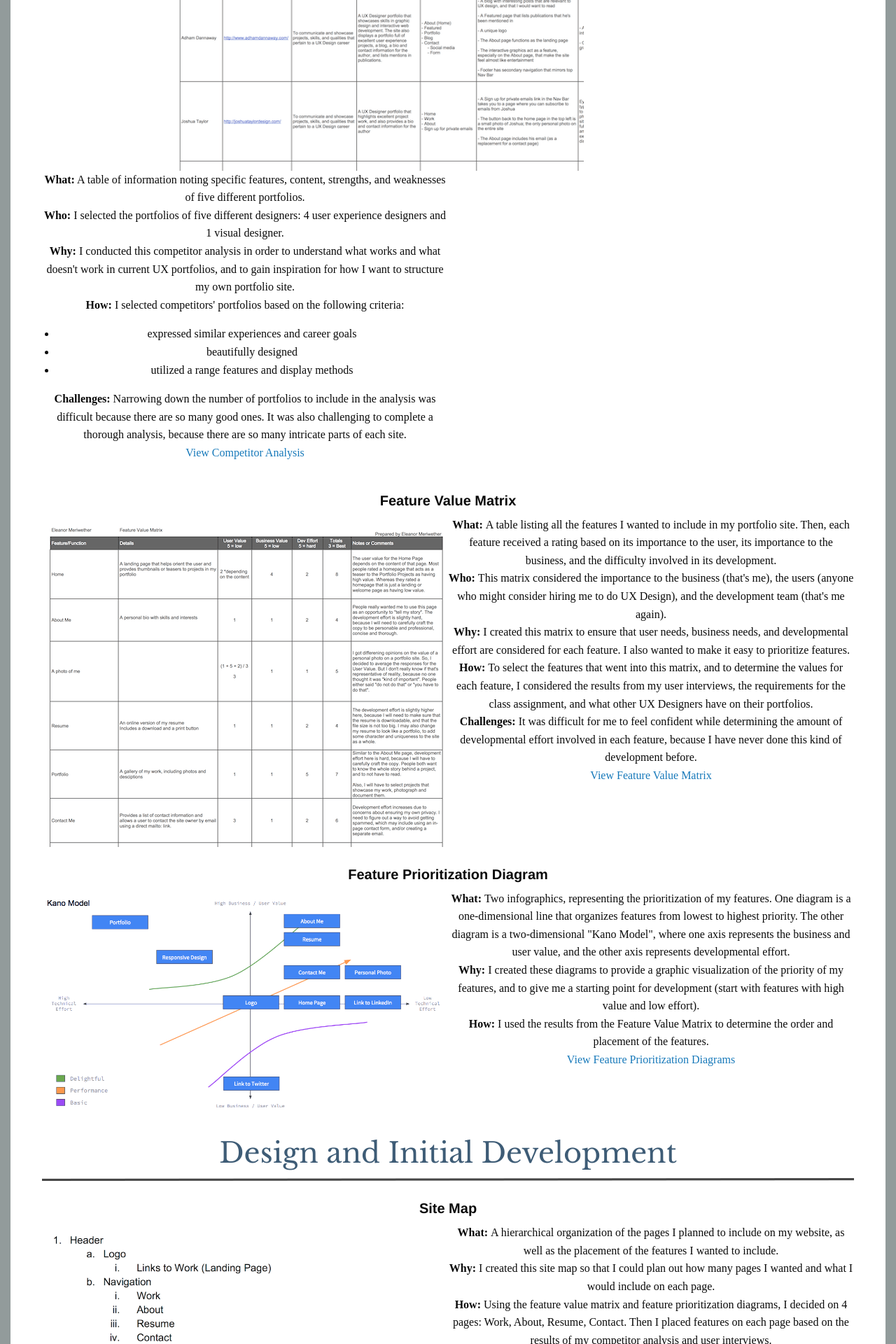
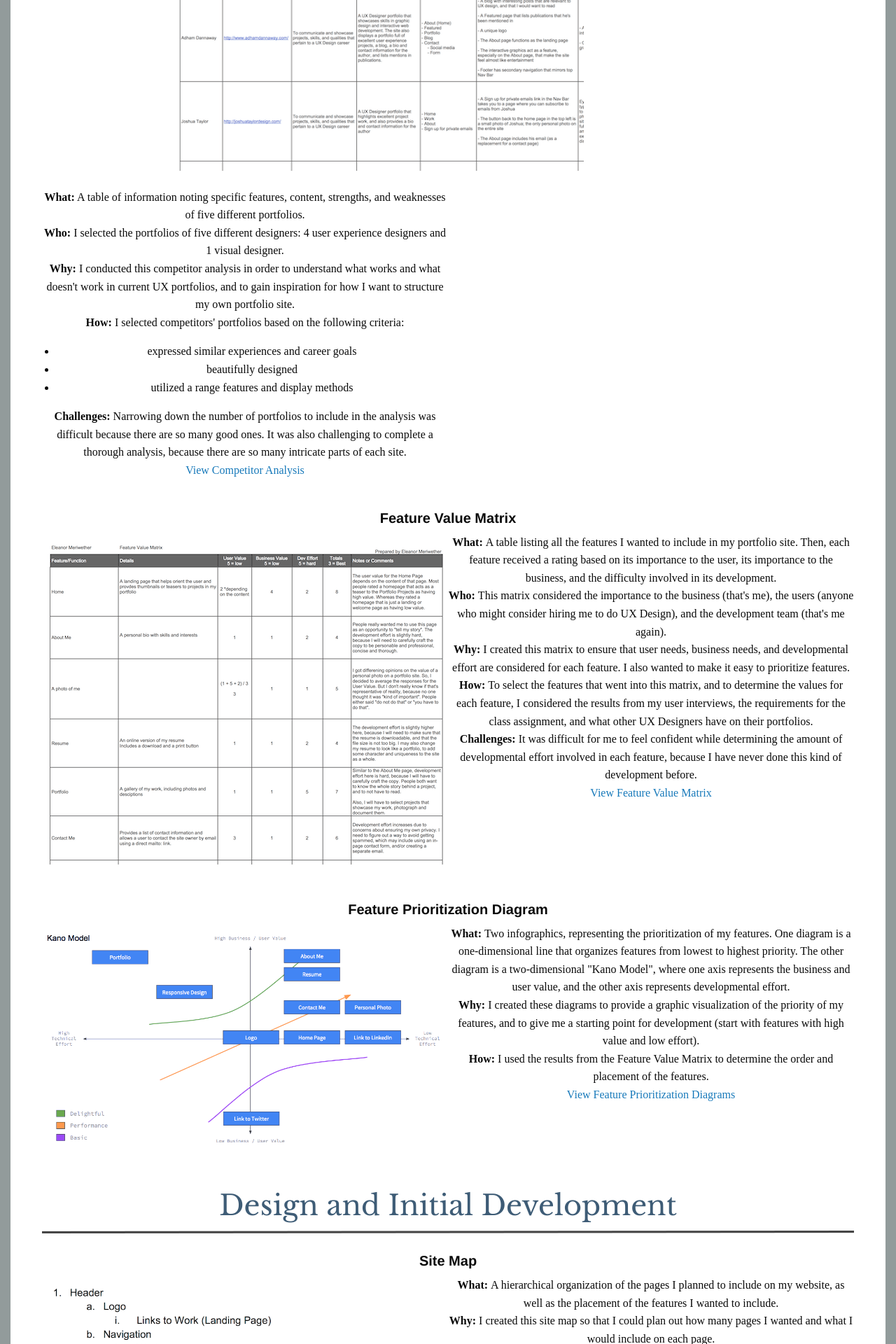
Before and after one commit to emeriwether/emeriwether.github.io, a Jekyll site: the page built from project1.html, in a window 1280 px wide. Shown: the part 2340-4260 px from the top of the page at 70% size. Built offline with Jekyll 4.4.1, drawn with Linux system fonts in a browser that asks for light colours; some web fonts are replaced.

Commit message:
ct prev com

```diff
--- a/project1.html
+++ b/project1.html
@@ -27,7 +27,7 @@
         <div class="cell medium-6"><p><b>What:</b>3 one-hour long interviews, with a mix of structured and unstructured questions.<br><b> Who:</b> I interviewed 3 current User Experience Designers in lead positions.<br> <b >Where:</b> The interviews were conducted remotely, with audio only.<br><b> Why:</b> I conducted these user interviews to better understand what my users want, and to gain context for the answers I receive in the interviews.<br><b> Challenges:</b> On some topics, I received conflicting opinions. For example, one interviewee said it is very important to include a personal photo on a portfolio site, while another interviewee said that doing so is a very bad idea.<br><b> Results:</b> Following the user interviews, I was able to confirm that an online portfolio is necessary for getting a job in user experience design. I also gained excellent insight into what lead UX Designers look for in online portfolios when hiring.</p></div>
 
         <div class="cellsubsectionHeader"><h5><b>Competitor Analysis</b></h5></div>
-        <div class="cell medium-6"><img src="img/portfolioProjectDescription/competitorAnalysis.png"></div>
+        <div class="cell medium-6 subsectionThumb"><img src="img/portfolioProjectDescription/competitorAnalysis.png"></div>
         <div class="cell medium-6"><p><b>What:</b> A table of information noting specific features, content, strengths, and weaknesses of five different portfolios.<br><b> Who:</b> I selected the portfolios of five different designers: 4 user experience designers and 1 visual designer.<br> <b>Why:</b> I conducted this competitor analysis in order to understand what works and what doesn't work in current UX portfolios, and to gain inspiration for how I want to structure my own portfolio site.<br> <b>How:</b> I selected competitors' portfolios based on the following criteria:</p>
         <ul>
             <li>expressed similar experiences and career goals</li>
@@ -38,12 +38,12 @@
         </div>
 
         <div class="cell subsectionHeader"><h5><b>Feature Value Matrix</b></h5></div>
-        <div class="cell medium-6"><img src="img/portfolioProjectDescription/featureValueMatrix.png"></div>
+        <div class="cell medium-6 subsectionThumb"><img src="img/portfolioProjectDescription/featureValueMatrix.png"></div>
         <div class="cell medium-6"><p><b>What: </b>A table listing all the features I wanted to include in my portfolio site. Then, each feature received a rating based on its importance to the user, its importance to the business, and the difficulty involved in its development.<br><b>Who: </b>This matrix considered the importance to the business (that's me), the users (anyone who might consider hiring me to do UX Design), and the development team (that's me again).<br><b>Why: </b>I created this matrix to ensure that user needs, business needs, and developmental effort are considered for each feature. I also wanted to make it easy to prioritize features.<br><b>How: </b>To select the features that went into this matrix, and to determine the values for each feature, I considered the results from my user interviews, the requirements for the class assignment, and what other UX Designers have on their portfolios.<br><b>Challenges: </b>It was difficult for me to feel confident while determining the amount of developmental effort involved in each feature, because I have never done this kind of development before.<br><a href="">View Feature Value Matrix</a></p>
         </div>
 
         <div class="cell subsectionHeader"><h5><b>Feature Prioritization Diagram</b></h5></div>
-        <div class="cell medium-6"><img src="img/portfolioProjectDescription/featurePrioritization.png"></div>
+        <div class="cell medium-6 subsectionThumb"><img src="img/portfolioProjectDescription/featurePrioritization.png"></div>
         <div class="cell medium-6"><p><b>What: </b>Two infographics, representing the prioritization of my features. One diagram is a one-dimensional line that organizes features from lowest to highest priority. The other diagram is a two-dimensional "Kano Model", where one axis represents the business and user value, and the other axis represents developmental effort. <br><b>Why: </b>I created these diagrams to provide a graphic visualization of the priority of my features, and to give me a starting point for development (start with features with high value and low effort). <br><b>How: </b>I used the results from the Feature Value Matrix to determine the order and placement of the features.<br><a href="">View Feature Prioritization Diagrams</a></p>
         </div>
 
@@ -51,17 +51,17 @@
         <div class="cell underline"><img src="img/underline.png"></div>
 
         <div class="cell subsectionHeader"><h5><b>Site Map</b></h5></div>
-        <div class="cell medium-6"><img src="img/portfolioProjectDescription/portfolioSiteMap.png"></div>
+        <div class="cell medium-6 subsectionThumb"><img src="img/portfolioProjectDescription/portfolioSiteMap.png"></div>
         <div class="cell medium-6"><p><b>What: </b>A hierarchical organization of the pages I planned to include on my website, as well as the placement of the features I wanted to include. <br><b>Why: </b>I created this site map so that I could plan out how many pages I wanted and what I would include on each page. <br><b>How: </b>Using the feature value matrix and feature prioritization diagrams, I decided on 4 pages: Work, About, Resume, Contact. Then I placed features on each page based on the results of my competitor analysis and user interviews. <br><b>Results: </b>The finished site map provided me with a clear and concise outline that helped me start wireframing the site.<br><a href="">View Site Map</a></p>
         </div>
 
         <div class="cell subsectionHeader"><h5><b>Wireframing</b></h5></div>
-        <div class="cell medium-6"><img src="img/portfolioProjectDescription/work_wireframe_web.jpg"></div>
+        <div class="cell medium-6 subsectionThumb"><img src="img/portfolioProjectDescription/work_wireframe_web.jpg"></div>
         <div class="cell medium-6"><p><b>What: </b>Low-fidelity and medium-fidelity wireframes using the Omnigraffle application. You can view my full set of wireframes <a href="">here</a>. <br><b>Why: </b>I created these wireframes to increase the consistency of the site, and the efficency of my development.</p>
         </div>
 
         <div class="cell subsectionHeader"><h5><b>Initial Development</b></h5></div>
-        <div class="cell medium-6"><img src="img/portfolioProjectDescription/work_Screenshot.png"></div>
+        <div class="cell medium-6 subsectionThumb"><img src="img/portfolioProjectDescription/work_Screenshot.png"></div>
         <div class="cell medium-6"><p><b>What: </b>A live, working website, based on the wireframes I designed. <br><b>How: </b> I developed the website using semantic HTML, CSS, and JavaScript. I used the Jekyll framework and GitHub Pages to publish the site. To learn how to do this, I spent a lot of time reading books and taking tutorial classes on lynda.com. <br><b>Challenges: </b>Since I've never done web development before, this was the most challenging part of the assignment. Hand-coding the responsiveness of the site required a lot of tinkering and trial-and-error. It was also difficult to pause development before I felt completely satisfied with the site; this was necessary, however, so that I could conduct user testing. <br><b>Results: </b>The result of the initial development was a live, working site! (With a lot of placeholders and flaws.) But it was sufficient for user testing, which was the goal. I also ended up with a to-do list that was two pages long, of features that I wanted to test or implement later.</p>
         </div>
 
@@ -69,17 +69,17 @@
         <div class="cell underline"><img src="img/underline.png"></div>
 
         <div class="cell subsectionHeader"><h5><b>User Stories</b></h5></div>
-        <div class="cell medium-6"><img src="img/portfolioProjectDescription/userStories.png"></div>
+        <div class="cell medium-6 subsectionThumb"><img src="img/portfolioProjectDescription/userStories.png"></div>
         <div class="cell medium-6"><p><b>What: </b>A collection of narratives that describe why users would want to use the features on my site. <br><b>Who: </b> I decided to focus on users who are lead UX designers or UX hiring managers, because these are the users I want to target the most. Also, I had the most insight into what these users want, since I interviewed 3 of them. <br><b>Why: </b> I created this list of user stories to help me stay user-focused, and to prevent scope creep. The user stories also helped guide the user testing that I conducted. <br><b>How: </b>  I created the user stories by listing the main features on each page, and then breaking down each feature into individual tasks. Then, using the results from my user interviews, I considered why users would want to complete each task. I also used my own intuition and experience to determine why users would want to complete tasks. <br><b>Challenges: </b> It was difficult to place myself in the position of a UX Hiring manager, since I have never actually been in that role. I do worry that I have made some assumptions that would not align with the real users' goals. However, I tried my best to consult the results of my user interviews, so that my answers are grounded in real users' experiences.<br><a href="">View User Stories</a></p>
         </div>
 
         <div class="cell subsectionHeader"><h5><b>Cognitive Walkthroughs</b></h5></div>
-        <div class="cell medium-6"><img src="img/portfolioProjectDescription/cognitiveWalkthroughs.png"></div>
+        <div class="cell medium-6 subsectionThumb"><img src="img/portfolioProjectDescription/cognitiveWalkthroughs.png"></div>
         <div class="cell medium-6"><p><b>What: </b>3 half-hour cognitive walkthroughs. Participants were given tasks to complete, and asked to think outloud as they work. <br><b>Who: </b> The three participants that took the tests had varying backgrounds, although all three have been in management positions that included hiring new staff. I interviewed one UX Designer, one Production Assistant, and one Software Engineer. <br><b>Where: </b> The first test was done remotely (with screen share technology), and the other two were conducted in person. <br><b>Why: </b>I conducted these tests to identify usability issues on my portfolio site.<br><b>Challenges: </b> At the time of the tests, there were few multi-step or complicated tasks available on the website. So many of the tasks seemed overly simplistic as I was developing the protocol. Additionally, the walkthroughs were conducted over the Thanksgiving holiday, so it was difficult to recruit participants. <br><b>Surprises: </b>I thought I knew exactly how people would answer my questions, especially since the tasks were so simple. However, there were several times that I was really thrown off by unexpected answers. <br><b>Results: </b>After the three walkthroughs, I had uncovered several large usability errors, as well as several areas where improved usabilty would increase the efficiency of my goals for the site.<br><a href="">View Cognitive Walkthroughs</a></p>
         </div>
 
         <div class="cell subsectionHeader"><h5><b>User Tests</b></h5></div>
-        <div class="cell medium-6"><img src="img/portfolioProjectDescription/userTests.png"></div>
+        <div class="cell medium-6 subsectionThumb"><img src="img/portfolioProjectDescription/userTests.png"></div>
         <div class="cell medium-6"><p><b>What: </b>Five short user tests, to assess the usability of certain features on my site:</p>
         <ul>
             <li>Test 1 was a short answer test that asked participants to name three adjectives that described the "About" page.</li>
```
